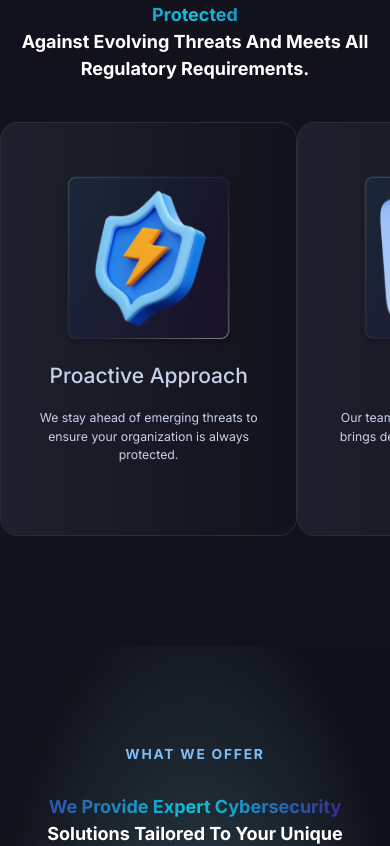
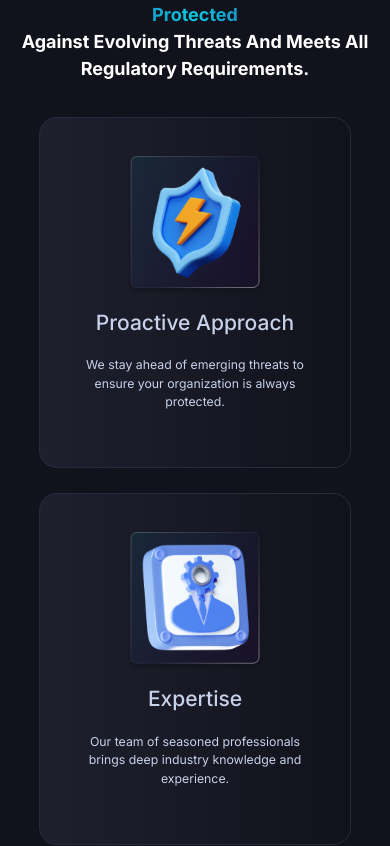
Before and after one commit to estheroluwabuyi/cyberposture--v2, a React (Vite) app: page / in a window 390 px wide. Shown: the part 1589-2435 px from the top of the page. Built offline with nearby package versions, Linux system fonts and the light colour scheme.

Commit message:
Fix About us cards. Make them responsive as possible

```diff
--- a/src/index.css
+++ b/src/index.css
@@ -369,7 +369,7 @@ img {
   text-align: center;
   font-size: 4.2rem;
   color: var(--primary-font-color);
-  margin: 3rem 0 4rem 0;
+  margin: 3rem 0 3.5rem 0;
   text-transform: capitalize;
 }
 
@@ -386,7 +386,7 @@ img {
   grid-template-columns: repeat(4, 1fr);
   grid-template-rows: 1fr;
   justify-items: center;
-  padding-bottom: 10.5rem;
+  padding-bottom: 10rem;
 }
 
 .about-card {
@@ -861,4 +861,29 @@ img {
     text-align: center;
     font-size: 1.8rem;
   }
+
+  /* ABOUT US */
+
+  .about-container {
+    display: grid;
+    grid-template-columns: repeat(1, 4fr);
+    justify-items: center;
+    gap: 2.5rem;
+    width: 80%;
+    margin: auto;
+  }
+
+  .about-card {
+    padding: 3.5rem 0;
+    width: 100%;
+    height: auto;
+    max-width: 474px;
+    min-height: auto;
+    margin-bottom: 0rem;
+  }
+
+  .about-card-img {
+    width: 14rem;
+    height: auto;
+  }
 }
```
